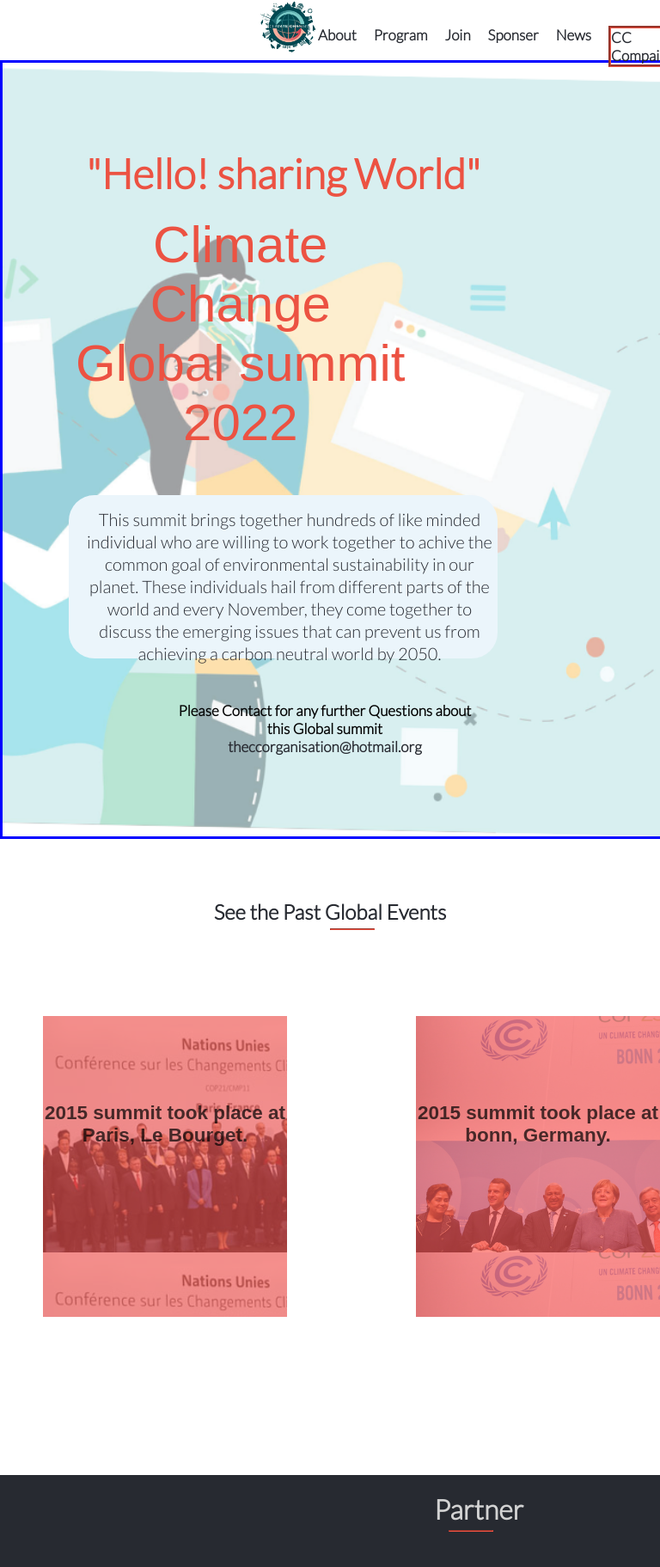
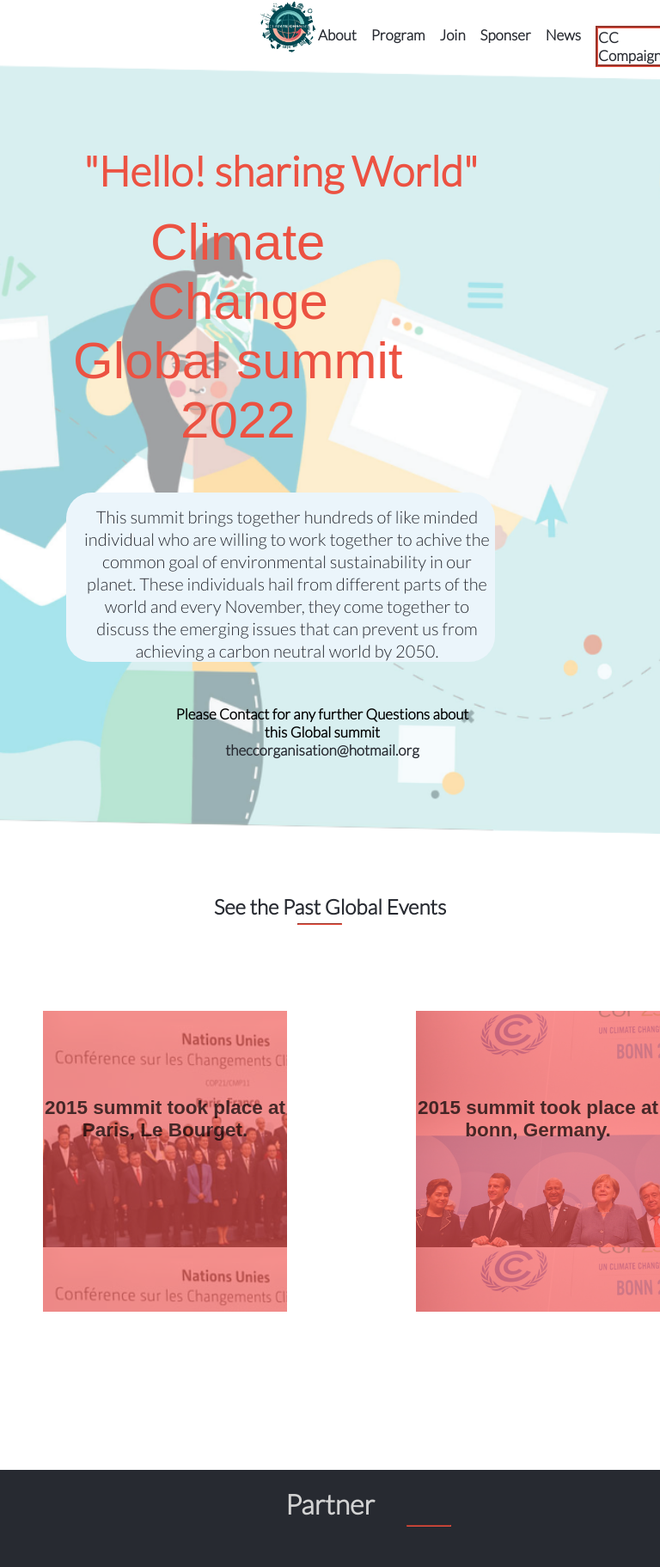
Before and after one commit to Haadiiii/conference-page, a website: page about.html in a window 768 px wide. Shown: the top 1823 px of the page at 86% size. Drawn offline with Linux system fonts and the light colour scheme; a web font is replaced by a local one.

Commit message:
Fixed alignment

```diff
--- a/aboutdekstop.css
+++ b/aboutdekstop.css
@@ -48,7 +48,7 @@
 
   .events-header hr {
     width: 50px;
-    margin-left: 50%;
+    margin-left: 45%;
     margin-top: 5px;
     background-color: #ec5242;
     border-color: #ec5242;
@@ -65,7 +65,8 @@
   .footer-head hr {
     width: 50px;
     margin-top: 5px;
-    margin-left: 43%;
+
+    /* margin-left: 10%; */
     background-color: #ec5242;
     border-color: #ec5242;
   }
@@ -165,7 +166,7 @@
   }
 
   .tool2 li {
-    margin-right: 20px;
+    margin-right: 17px;
   }
 
   .tool2 a {
@@ -194,7 +195,6 @@
   }
 
   #main {
-    border: 3px solid blue;
     width: 100vw;
     height: 900px;
     background-color: black;
@@ -228,7 +228,6 @@
 
   .paragraph {
     margin-left: 10%;
-    height: 190px;
     width: 65%;
     margin-top: 50px;
     background-color: #ebf5fb;
@@ -314,8 +313,10 @@
   }
 
   .footer-head {
-    padding-left: 40%;
-    text-align: center;
+    display: flex;
+    flex-direction: column;
+    align-items: center;
+    margin: auto;
     padding-top: 20px;
     color: #d3d3d3;
     font-family: 'lato', sans-serif;
--- a/aboutmobile.css
+++ b/aboutmobile.css
@@ -48,7 +48,7 @@
 
   .footer-head hr {
     width: 50px;
-    margin-left: 43%;
+    margin-left: 46%;
     margin-top: 5px;
     background-color: #ec5242;
     border-color: #ec5242;
--- a/homedekstop.css
+++ b/homedekstop.css
@@ -138,8 +138,6 @@
 
   .next-toolbar {
     display: flex;
-
-    /* position: fixed; */
     width: 100vw;
     height: 70px;
     background-color: #fff;
@@ -162,7 +160,7 @@
   }
 
   .tool2 li {
-    margin-right: 20px;
+    margin-right: 17px;
   }
 
   .tool2 a {
@@ -187,7 +185,6 @@
   }
 
   #main {
-    border: 3px solid blue;
     width: 100vw;
     height: 900px;
     background-color: black;
@@ -226,7 +223,6 @@
 
   .paragraph {
     margin-left: 10%;
-    height: 120px;
     width: 65%;
     margin-top: 50px;
     background-color: #ebf5fb;
@@ -290,22 +286,24 @@
     display: grid;
     grid-template-columns: 1fr 1fr 1fr 1fr 1fr 1fr;
     list-style: none;
-    gap: 10px;
+    gap: 5px;
     color: #d3d3d3;
     align-items: center;
     padding-bottom: 50px;
+    margin-left: 5%;
   }
 
   .list1 {
     display: flex;
     flex-direction: column;
-    gap: 50px;
-    width: 19vw;
+    gap: 42px;
+    width: 17vw;
     list-style: none;
     margin-top: 40px;
     background-color: #434958;
     height: 250px;
     align-items: center;
+    justify-content: center;
   }
 
   .list1:hover {
@@ -376,7 +374,7 @@
   .s-header {
     align-items: center;
     justify-content: center;
-    margin-left: 400px;
+    margin-left: 350px;
     width: 64%;
     margin-top: 50px;
     font-family: 'cocogoose', sans-serif;
```
Also changed, not shown: homemobile.css (+8 -7 lines).
